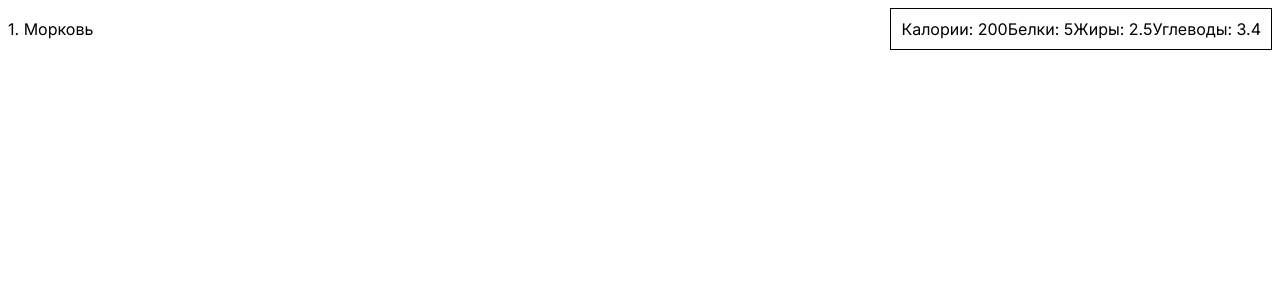
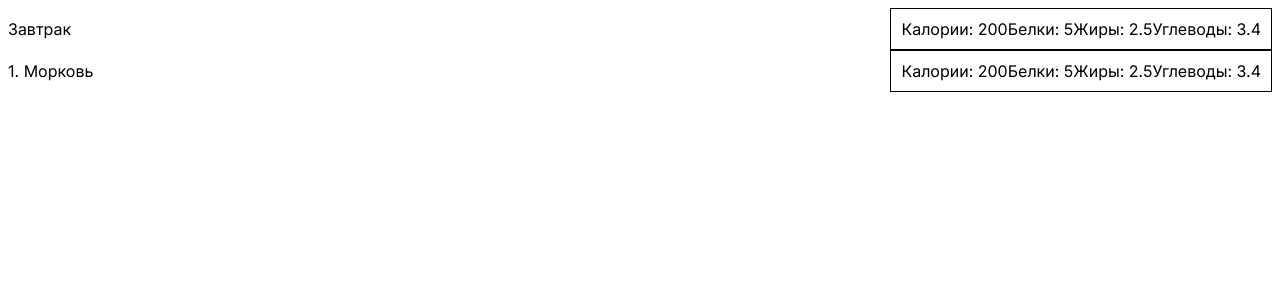
Before and after one commit to demons/fatburger, a Next.js app: page /group/1 in a window 1280 px wide. Shown: the top 300 px of the page. Built offline with nearby package versions, Linux system fonts and the light colour scheme.

Commit message:
Добавит заголовок для EditGroup

```diff
--- a/app/components/EditGroup.js
+++ b/app/components/EditGroup.js
@@ -1,8 +1,20 @@
+"use client";
+
+import { useGroups } from "../store";
+import AmountItem from "./AmountItem";
 import GroupItemList from "./GroupItemList";
 
 export default function EditGroup({ groupId }) {
+  const { getGroupById, getIngredientsByGroupId } = useGroups();
+
+  const group = getGroupById(groupId);
+
   return (
-    <div>
+    <div className="edit-group">
+      <div className="header">
+        <div className="title">{group.title}</div>
+        <AmountItem items={getIngredientsByGroupId(groupId)} />
+      </div>
       <GroupItemList groupId={groupId} />
     </div>
   );
--- a/app/globals.css
+++ b/app/globals.css
@@ -30,3 +30,9 @@
   align-items: center;
   justify-content: space-between;
 }
+
+.edit-group > .header {
+  display: flex;
+  align-items: center;
+  justify-content: space-between;
+}
```
